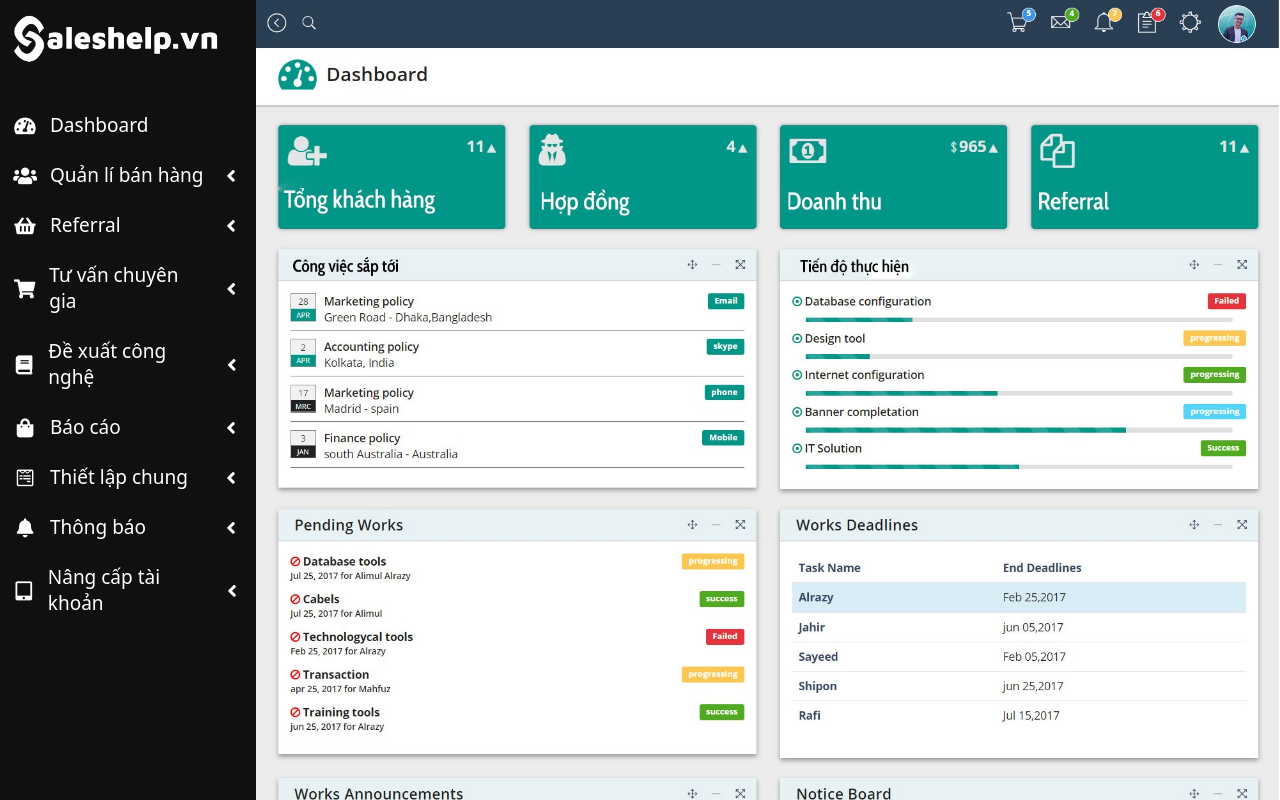
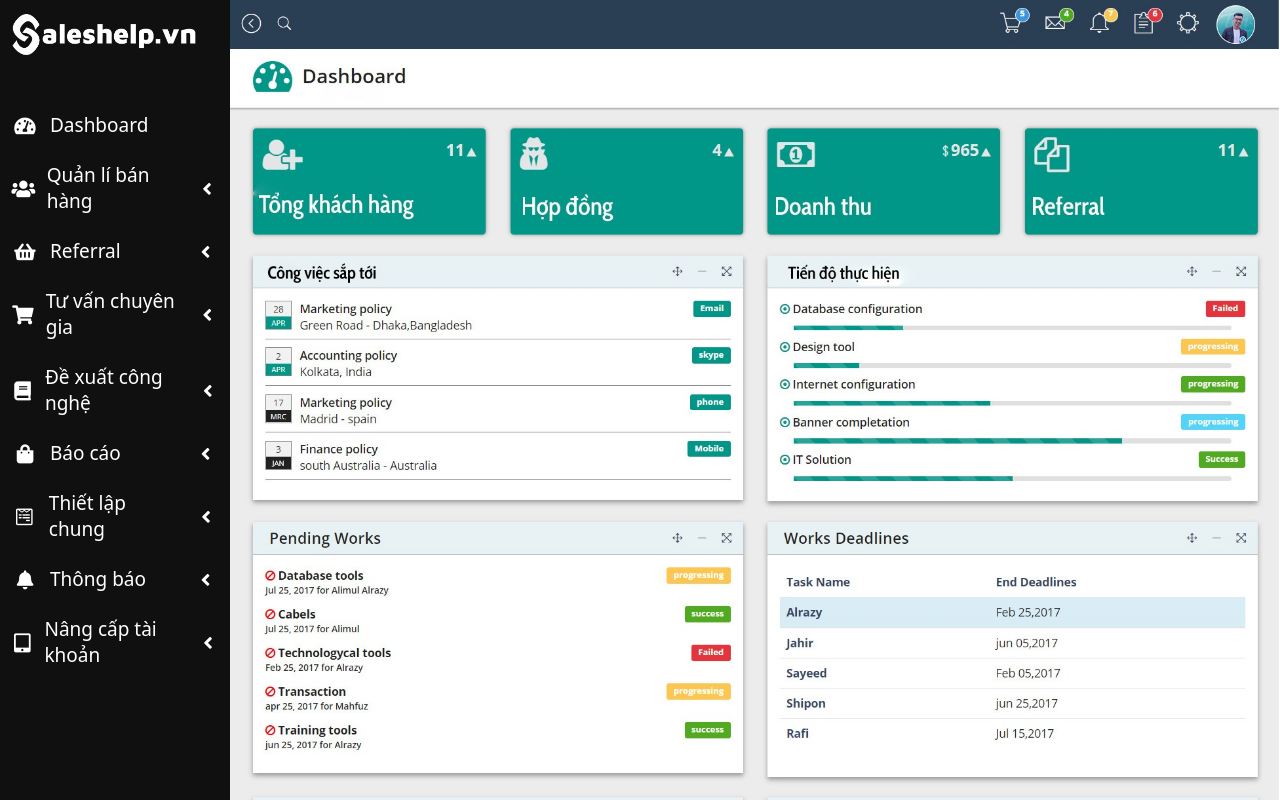
Before and after one commit to nvak1999/tancongnghe_ui, a React (Create React App) app: page /work in a window 1280 px wide. Shown: the top 800 px of the page. Built offline with nearby package versions, Linux system fonts and the light colour scheme.

Commit message:
addddaddd

```diff
--- a/src/App.css
+++ b/src/App.css
@@ -102,13 +102,13 @@
   background-color: rgba(128, 128, 128, 0.171);
 }
 .workpage img {
-  width: 80%;
+  width: 82%;
 }
 /* ------------------------------------- */
 .functionBar {
   background-color: rgba(0, 0, 0, 0.925);
   color: rgba(255, 255, 255, 0.801);
-  width: 20%;
+  width: 18%;
   display: flex;
   align-items: flex-start;
   flex-direction: column;
```
